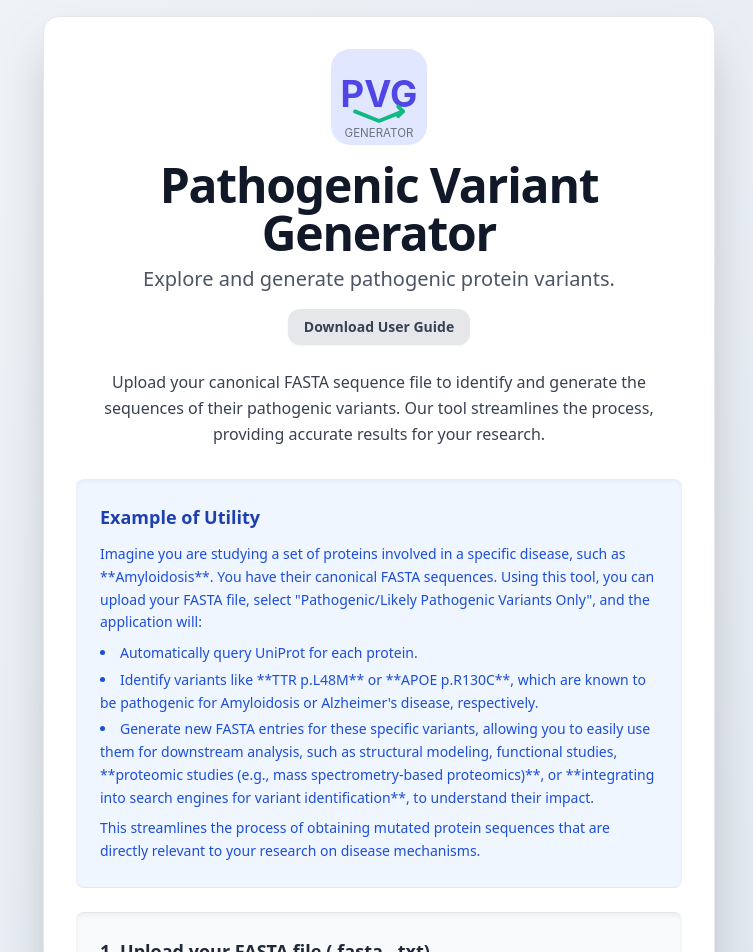
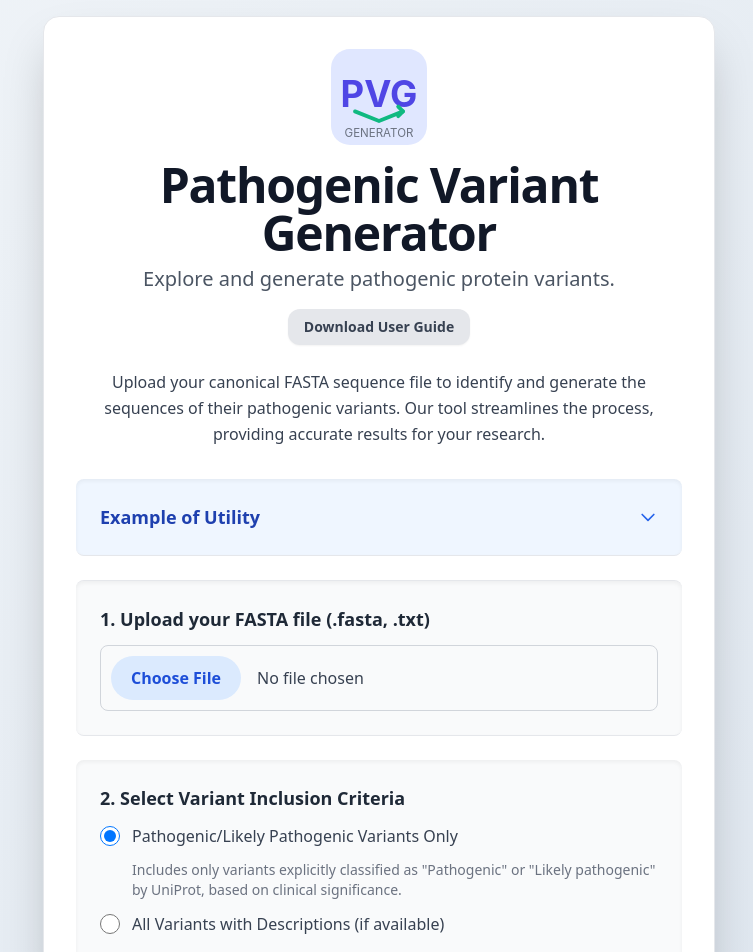
Before and after one commit to Carlos-Fuentes-UCO/patho-variants-app, a React (Create React App) app: page / in a window 1280 px wide. Shown: the top 952 px of the page, without its empty margins (261-1014 px from the left). Built offline with nearby package versions, Linux system fonts and the light colour scheme.

Commit message:
feat: Update utility example, add pathology annotation to headers, and fix regex for UniProt IDs

```diff
--- a/src/App.js
+++ b/src/App.js
@@ -17,6 +17,7 @@ function App() {
     const [resultFasta, setResultFasta] = useState('');
     const [error, setError] = useState('');
     const [variantCriteria, setVariantCriteria] = useState('pathogenicOnly'); // New state for variant selection
+    const [showUtilityExample, setShowUtilityExample] = useState(false); // New state for toggling utility example
 
     // Function to extract UniProt IDs and sequences from a FASTA file
     const getSequencesAndIdsFromFasta = useCallback((fastaContent) => {
@@ -117,7 +118,7 @@ function App() {
                     includeFeature = true;
                     // --- DEBUG LOG ---
                     console.log(`[DEBUG] Included variant for 'All Variants': UniProt ID: ${uniprotId}, Feature Type: ${feature.type}, Has Description: ${!!feature.description}`);
-                    // --- END DEBUG LOG ---
+                    // --- END DEBUG ---
                 }
             }
 
@@ -344,7 +345,7 @@ function App() {
                     } else {
                         // --- DEBUG LOG ---
                         console.log(`[DEBUG] No features found for UniProt ID: ${uniprotId}`);
-                        // --- END DEBUG LOG ---
+                        // --- END DEBUG ---
                     }
                 }
 
@@ -507,7 +508,7 @@ That's it! With these simple steps, you will be able to efficiently use the Path
                           <text x="50" y="50" fontFamily="Inter, sans-serif" fontSize="38" fontWeight="bold" fill="#4F46E5" textAnchor="middle" alignmentBaseline="middle">PVG</text>
                           <path d="M25 65 L50 75 L75 65" stroke="#10B981" strokeWidth="4" strokeLinecap="round" fill="none"/>
                           <path d="M75 65 L70 60 M75 65 L70 70" stroke="#10B981" strokeWidth="4" strokeLinecap="round" strokeLinejoin="round"/>
-                          <text x="50" y="88" fontFamily="Inter, sans-serif" fontSize="12" fill="#6B7280" textAnchor="middle" alignmentBaseline="middle">GENERATOR</text>
+                          <text x="50" y="88" fontFamily="Inter, sans-serif" font-size="12" fill="#6B7280" text-anchor="middle" alignment-baseline="middle">GENERATOR</text>
                         </svg>
                     </div>
                     <h1 className="text-4xl md:text-5xl font-extrabold text-center text-gray-900 mb-2 tracking-tight">
@@ -531,21 +532,34 @@ That's it! With these simple steps, you will be able to efficiently use the Path
                     Our tool streamlines the process, providing accurate results for your research.
                 </p>
 
-                {/* New section for Example of Utility */}
+                {/* New section for Example of Utility - Now collapsible */}
                 <div className="mb-6 border-b border-gray-200 py-6 px-6 rounded-lg bg-blue-50 shadow-inner">
-                    <h2 className="text-lg font-semibold text-blue-800 mb-3">Example of Utility</h2>
+                    <div className="flex justify-between items-center cursor-pointer" onClick={() => setShowUtilityExample(!showUtilityExample)}>
+                        <h2 className="text-lg font-semibold text-blue-800">Example of Utility</h2>
+                        <button className="text-blue-600 hover:text-blue-800 transition-colors">
+                            {showUtilityExample ? (
+                                <svg className="w-5 h-5" fill="none" stroke="currentColor" viewBox="0 0 24 24" xmlns="http://www.w3.org/2000/svg"><path strokeLinecap="round" strokeLinejoin="round" strokeWidth="2" d="M5 15l7-7 7 7"></path></svg>
+                            ) : (
+                                <svg className="w-5 h-5" fill="none" stroke="currentColor" viewBox="0 0 24 24" xmlns="http://www.w3.org/2000/svg"><path strokeLinecap="round" strokeLinejoin="round" strokeWidth="2" d="M19 9l-7 7-7-7"></path></svg>
+                            )}
+                        </button>
+                    </div>
+                    {showUtilityExample && (
+                        <div className="mt-3">
                             <p className="text-sm text-blue-700 leading-relaxed">
                                 Imagine you are studying a set of proteins involved in a specific disease, such as **Amyloidosis**. You have their canonical FASTA sequences.
                                 Using this tool, you can upload your FASTA file, select "Pathogenic/Likely Pathogenic Variants Only", and the application will:
-                    </p> {/* Close the previous p tag */}
-                    <ul className="list-disc list-inside mt-2 space-y-1 text-sm text-blue-700 leading-relaxed"> {/* Apply text styles to ul itself */}
+                            </p>
+                            <ul className="list-disc list-inside mt-2 space-y-1 text-sm text-blue-700 leading-relaxed">
                                 <li>Automatically query UniProt for each protein.</li>
                                 <li>Identify variants like **TTR p.L48M** or **APOE p.R130C**, which are known to be pathogenic for Amyloidosis or Alzheimer's disease, respectively.</li>
-                        <li>Generate new FASTA entries for these specific variants, allowing you to easily use them for downstream analysis, such as structural modeling, functional studies, **proteomic studies (e.g., mass spectrometry-based proteomics)**, or **integrating into search engines for variant identification**, to understand their impact.</li>
+                                <li>Generate new FASTA entries for these specific variants, **including pathology annotation in their headers**, allowing you to easily use them for downstream analysis, such as structural modeling, functional studies, **proteomic studies (e.g., mass spectrometry-based proteomics)**, or **integrating into search engines for variant identification**, to understand their impact.</li>
                             </ul>
-                    <p className="text-sm text-blue-700 leading-relaxed mt-2"> {/* New p tag for the concluding sentence */}
+                            <p className="text-sm text-blue-700 leading-relaxed mt-2">
                                 This streamlines the process of obtaining mutated protein sequences that are directly relevant to your research on disease mechanisms.
                             </p>
+                        </div>
+                    )}
                 </div>
 
                 <div className="mb-6 border-t border-b border-gray-200 py-6 px-6 rounded-lg bg-gray-50 shadow-inner"> {/* Added px-6 */}
```
Lines whose indentation alone changed are shown as unchanged.
